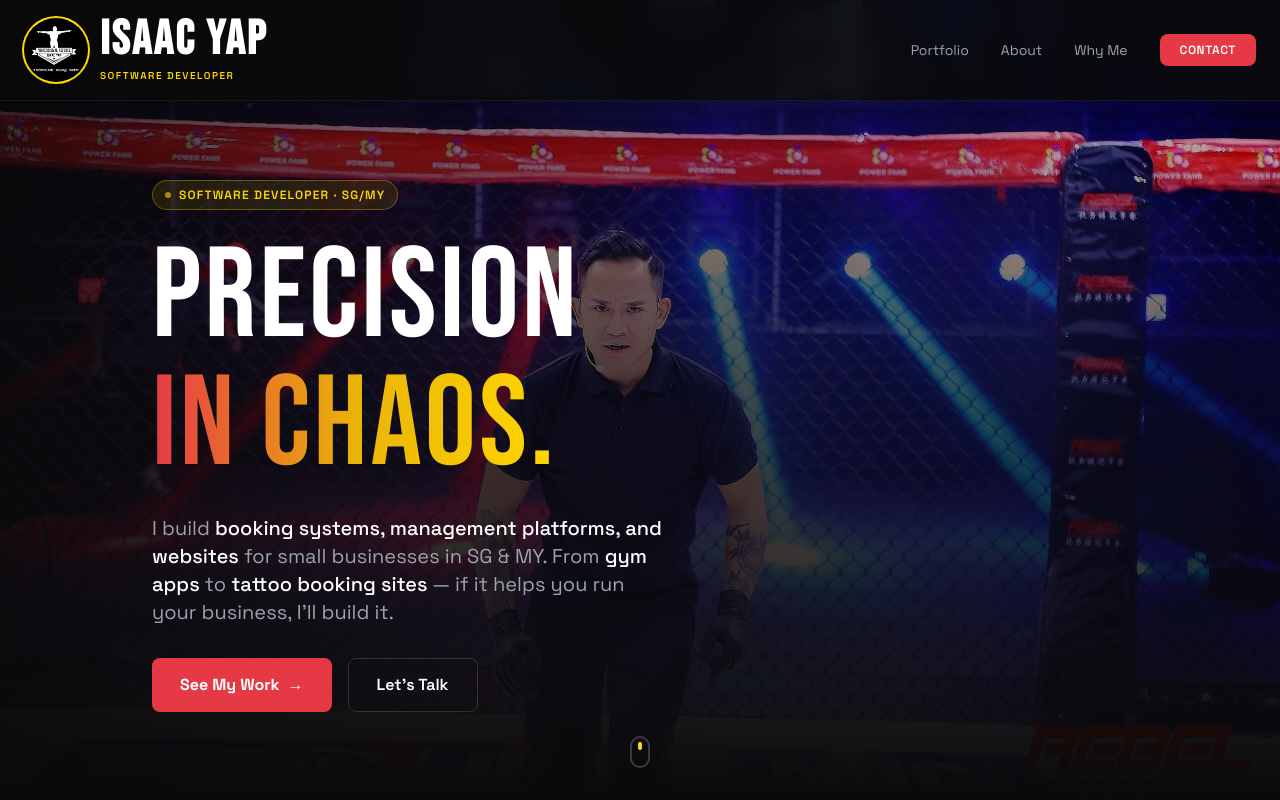
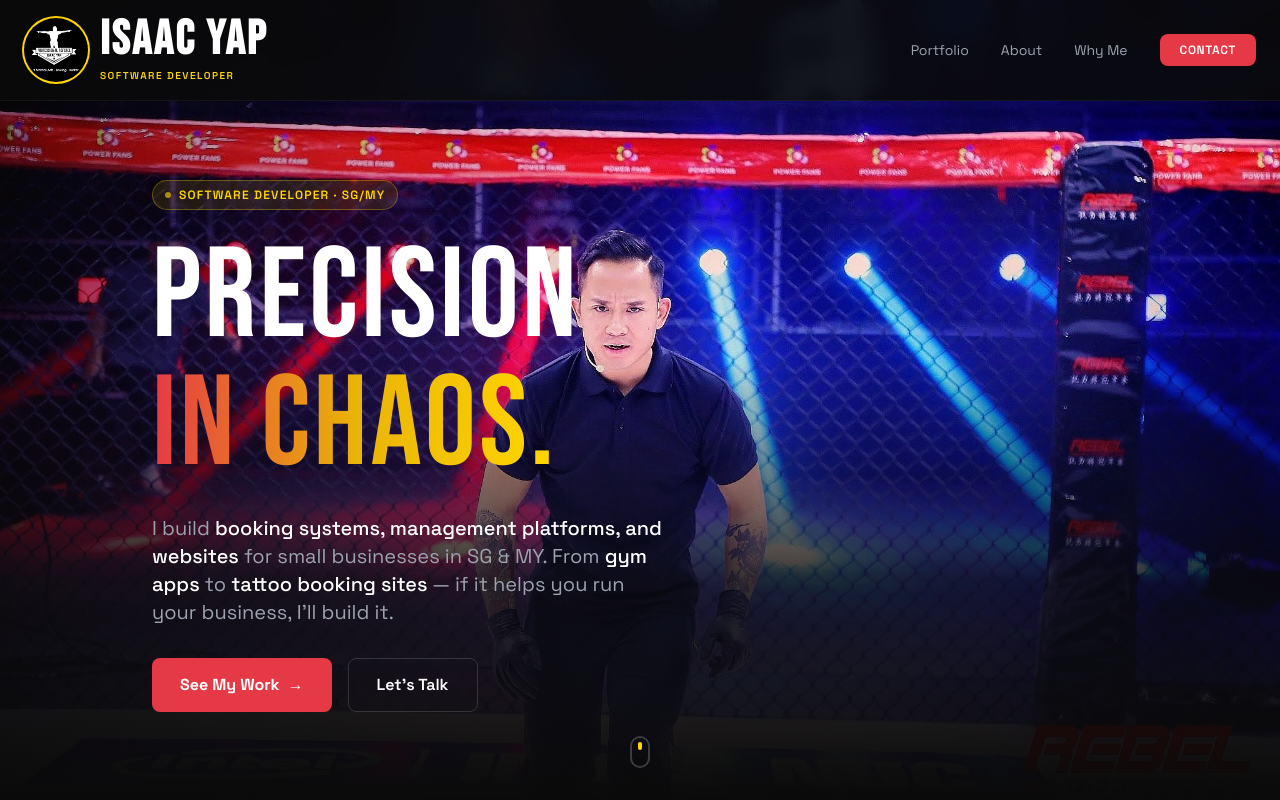
Before and after one commit to IsaacYap90/isaacyap.ai, a React (Vite) app: page / in a window 1280 px wide. Shown: the top 800 px of the page. Built offline with nearby package versions, Linux system fonts and the light colour scheme.

Commit message:
fix: reduce hero gradient to keep face visible

```diff
--- a/src/App.jsx
+++ b/src/App.jsx
@@ -50,8 +50,8 @@ const Hero = () => (
         alt="Isaac Yap"
         className="w-full h-full object-cover object-top"
       />
-      <div className="absolute inset-0 bg-gradient-to-r from-[#0a0a0a]/70 via-[#0a0a0a]/30 to-transparent" />
-      <div className="absolute inset-0 bg-gradient-to-t from-[#0a0a0a] via-[#0a0a0a]/60 to-transparent" />
+      <div className="absolute inset-0 bg-gradient-to-r from-[#0a0a0a]/40 via-transparent to-transparent" />
+      <div className="absolute bottom-0 left-0 right-0 h-[55%] bg-gradient-to-t from-[#0a0a0a] via-[#0a0a0a]/80 to-transparent" />
     </div>
 
     <div className="container mx-auto px-6 z-10 max-w-5xl flex items-end min-h-[80vh] pb-12">
```
